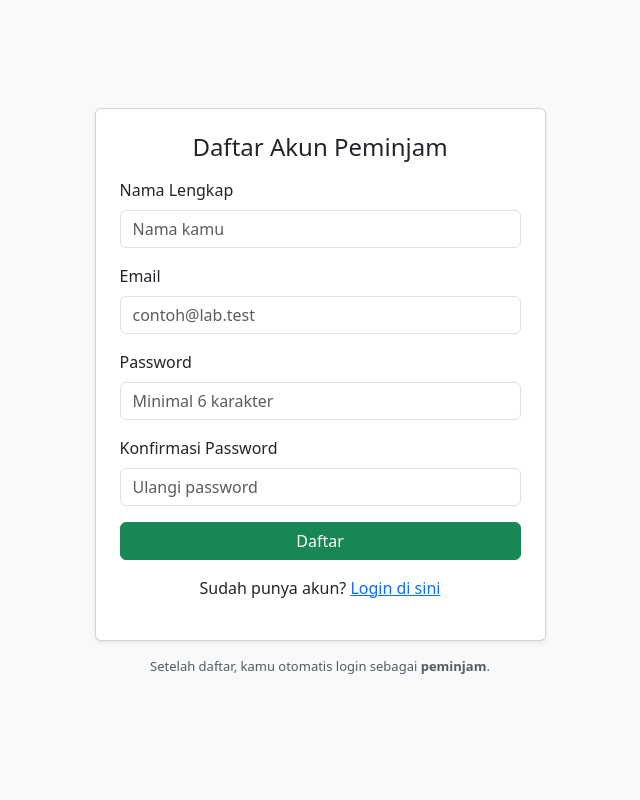
After one commit to DIMFAQ/SiPinLab, a PHP site: page /register.php in a window 1280 px wide. The commit adds this page. Shown: the whole page, without its empty margins (320-960 px from the left). Run offline with PHP 8.4, Linux system fonts and the light colour scheme.

Commit message:
Register

```diff
--- a/login.php
+++ b/login.php
@@ -51,6 +51,10 @@ if ($_SERVER['REQUEST_METHOD'] === 'POST') {
             <button class="btn btn-primary w-100">Masuk</button>
           </form>
         </div>
+        <!-- di bawah tombol "Masuk" -->
+        <p class="text-center mt-3">
+        Belum punya akun? <a href="register.php">Daftar di sini</a>
+        </p>
       </div>
       <p class="text-center text-muted mt-3" style="font-size:13px">Admin default: admin@lab.test / admin123</p>
     </div>
--- /dev/null
+++ b/register.php
@@ -0,0 +1,98 @@
+<?php
+require __DIR__.'/db.php';
+$error = '';
+$success = '';
+
+if ($_SERVER['REQUEST_METHOD'] === 'POST') {
+  $name  = trim($_POST['name'] ?? '');
+  $email = strtolower(trim($_POST['email'] ?? ''));
+  $pass1 = $_POST['password'] ?? '';
+  $pass2 = $_POST['password2'] ?? '';
+
+  if ($name === '' || $email === '' || $pass1 === '' || $pass2 === '') {
+    $error = 'Semua kolom wajib diisi.';
+  } elseif (!filter_var($email, FILTER_VALIDATE_EMAIL)) {
+    $error = 'Format email tidak valid.';
+  } elseif ($pass1 !== $pass2) {
+    $error = 'Konfirmasi password tidak sama.';
+  } else {
+    // cek email sudah terdaftar?
+    $stmt = $conn->prepare("SELECT id FROM users WHERE LOWER(email)=?");
+    $stmt->bind_param('s', $email);
+    $stmt->execute();
+    $res = $stmt->get_result();
+
+    if ($res->num_rows > 0) {
+      $error = 'Email sudah terdaftar.';
+    } else {
+      $hash = password_hash($pass1, PASSWORD_BCRYPT);
+      $stmt = $conn->prepare("INSERT INTO users(name,email,password,role,is_blocked) VALUES(?, ?, ?, 'peminjam', 0)");
+      $stmt->bind_param('sss', $name, $email, $hash);
+      $stmt->execute();
+
+      // login otomatis setelah daftar
+      $newUser = [
+        'id' => $conn->insert_id,
+        'name' => $name,
+        'email' => $email,
+        'role' => 'peminjam'
+      ];
+      $_SESSION['user'] = $newUser;
+
+      header('Location: /peminjam/dashboard.php');
+      exit;
+    }
+  }
+}
+?>
+<!doctype html>
+<html lang="id">
+<head>
+  <meta charset="utf-8">
+  <title>Registrasi — SiPinLab</title>
+  <meta name="viewport" content="width=device-width,initial-scale=1">
+  <link href="https://cdn.jsdelivr.net/npm/bootstrap@5.3.3/dist/css/bootstrap.min.css" rel="stylesheet">
+</head>
+<body class="bg-light d-flex align-items-center" style="min-height:100vh">
+<div class="container">
+  <div class="row justify-content-center">
+    <div class="col-md-5">
+      <div class="card shadow-sm">
+        <div class="card-body p-4">
+          <h4 class="mb-3 text-center">Daftar Akun Peminjam</h4>
+
+          <?php if($error): ?><div class="alert alert-danger py-2"><?=htmlspecialchars($error)?></div><?php endif; ?>
+          <?php if($success): ?><div class="alert alert-success py-2"><?=htmlspecialchars($success)?></div><?php endif; ?>
+
+          <form method="post" autocomplete="on">
+            <div class="mb-3">
+              <label for="name" class="form-label">Nama Lengkap</label>
+              <input id="name" type="text" name="name" class="form-control" required placeholder="Nama kamu">
+            </div>
+            <div class="mb-3">
+              <label for="email" class="form-label">Email</label>
+              <input id="email" type="email" name="email" class="form-control" required autocomplete="username" placeholder="contoh@lab.test">
+            </div>
+            <div class="mb-3">
+              <label for="password" class="form-label">Password</label>
+              <input id="password" type="password" name="password" class="form-control" required autocomplete="new-password" placeholder="Minimal 6 karakter">
+            </div>
+            <div class="mb-3">
+              <label for="password2" class="form-label">Konfirmasi Password</label>
+              <input id="password2" type="password" name="password2" class="form-control" required autocomplete="new-password" placeholder="Ulangi password">
+            </div>
+            <button class="btn btn-success w-100" type="submit">Daftar</button>
+          </form>
+
+          <p class="text-center mt-3">
+            Sudah punya akun? <a href="login.php">Login di sini</a>
+          </p>
+        </div>
+      </div>
+      <p class="text-center text-muted mt-3" style="font-size:13px">
+        Setelah daftar, kamu otomatis login sebagai <b>peminjam</b>.
+      </p>
+    </div>
+  </div>
+</div>
+</body></html>
```
